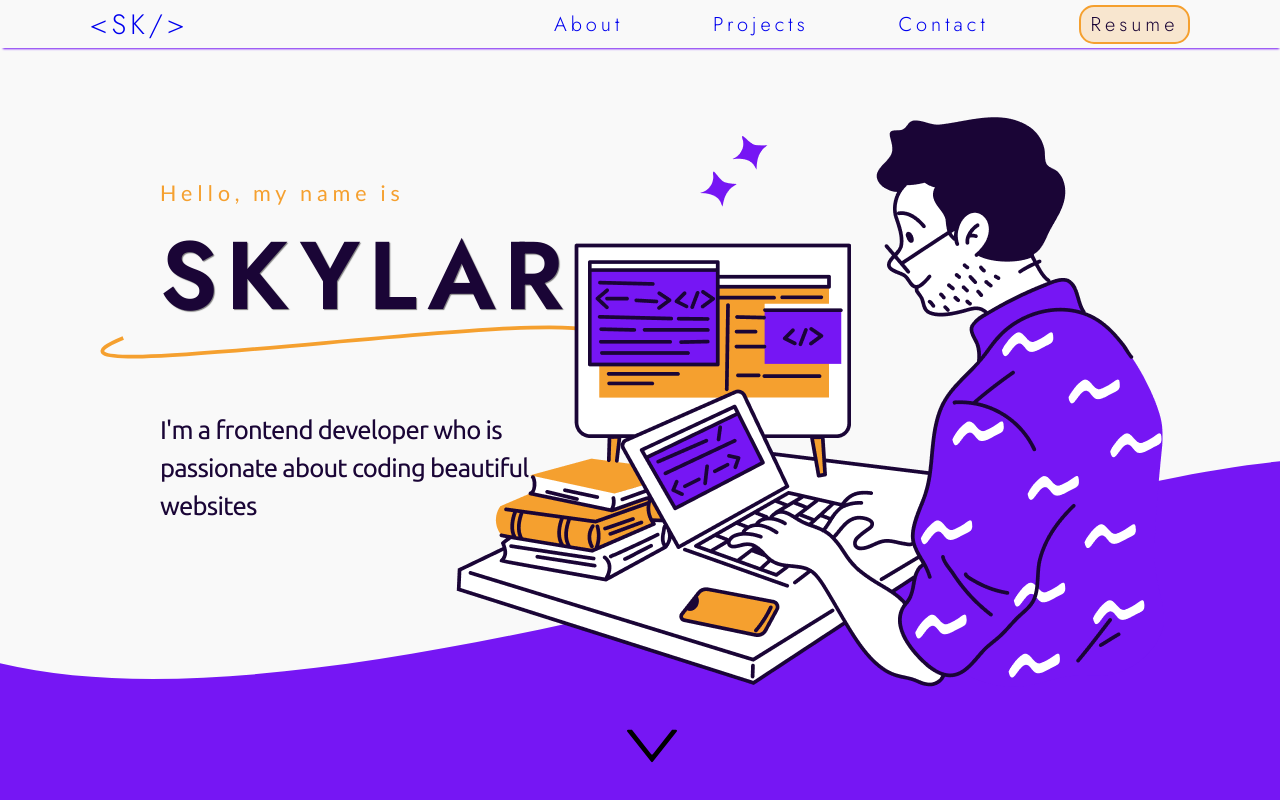
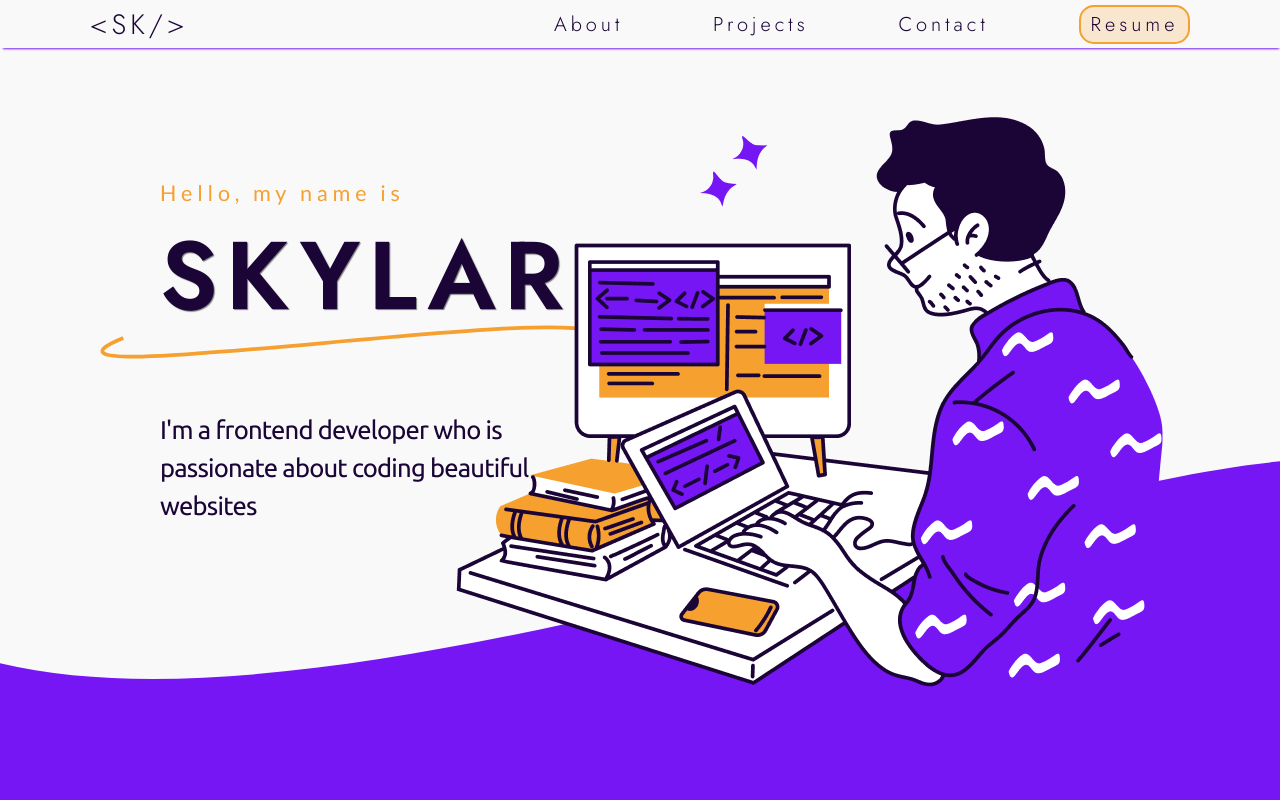
Before and after one commit to skylares/personal-portfolio, a React app: page / in a window 1280 px wide. Shown: the top 800 px of the page. Built offline with nearby package versions, Linux system fonts and the light colour scheme.

Commit message:
Change README.md

```diff
--- a/src/components/Hero.js
+++ b/src/components/Hero.js
@@ -2,7 +2,6 @@ import React from 'react';
 import heroWave from '../assets/heroWave.svg';
 import fancyUnderline from '../assets/fancy-underline.svg'
 import computerMan from '../assets/man-on-computer.png';
-import downArrow from '../assets/down-arrow.svg';
 
 export default function Hero({yPosition, width}) {
 
@@ -25,7 +24,6 @@ export default function Hero({yPosition, width}) {
         <p className="hero--description">I'm a frontend developer who is passionate about coding beautiful websites</p>
       </div>
       }
-      <img className='hero--down-arrow' src={downArrow}/>
     </section>
   );
 }
--- a/src/styles.css
+++ b/src/styles.css
@@ -74,6 +74,7 @@ h1 {
 }
 
 .nav--link {
+  color: var(--dark-text);
   text-decoration: none;
   margin-left: 7vw;
   font-size: 1.25rem;
@@ -673,29 +674,3 @@ h1 {
   }
 
 }
-
-
-
-.hero--down-arrow {
-  width: 50px;
-  height: 50px;
-  position: relative;
-  z-index: 10;
-  top: 90vh;
-  left: 49vw;
-  animation-name: arrowbounce;
-  animation-duration: 350ms;
-  animation-iteration-count: infinite;
-  animation-timing-function: cubic-bezier(0.1, 0, 1.0, 0);;
-  animation-direction: alternate;
-}
-
-@keyframes arrowbounce {
-  from {
-    top: 90vh;
-  }
-
-  to {
-    top: 93vh;
-  }
-}
```
Also changed, not shown: src/assets/down-arrow.svg (deleted), 1 other file (tests, documents, lock files or other folders).
